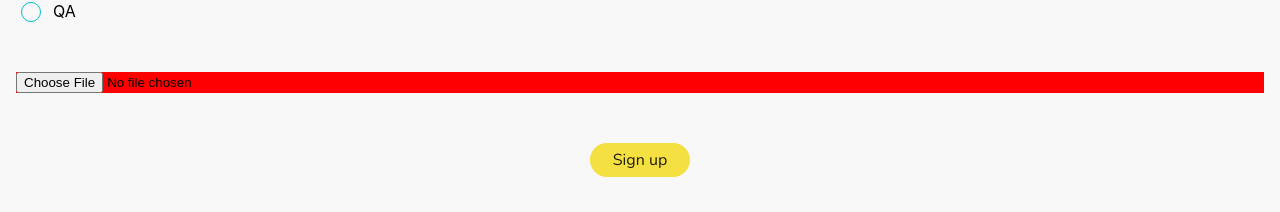
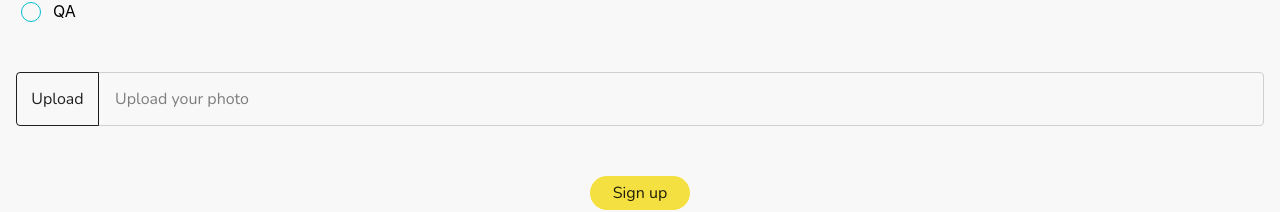
Before and after one commit to the-most-trained-trainee/TESTTASK2022, a React (Create React App) app: page / in a window 1280 px wide. Shown: the part 1217-1429 px from the top of the page. Built offline with nearby package versions, Linux system fonts and the light colour scheme; no server answers; the HTML template or start-up script is replaced by a standard one.

Commit message:
interim commit

```diff
--- a/src/components/UserCard/UserCard.module.scss
+++ b/src/components/UserCard/UserCard.module.scss
@@ -1,8 +1,4 @@
 .card_container {
-  // outline: 1px solid red;
-  // display: flex;
-  // flex-direction: column;
-  // justify-content: center;
   padding-top: 20px;
   padding-bottom: 20px;
   margin-bottom: 20px;
--- a/src/components/UserSubmit/UserSubmit.jsx
+++ b/src/components/UserSubmit/UserSubmit.jsx
@@ -128,6 +128,8 @@ const UserSubmit = () => {
             <label htmlFor="qa">QA</label>
           </div>
         </label>
+
+        <label htmlFor="file" className={styles.file_label}>
           <input
             type="file"
             name="file"
@@ -135,6 +137,18 @@ const UserSubmit = () => {
             accept="image/*,.png,.jpg,.gif,.webp"
             className={styles.photo_input}
           />
+          <div className={styles.file_input_area}>
+            <div className={styles.file_input_button}>
+              <span className={styles.file_input_button_span}>Upload</span>
+            </div>
+            <div className={styles.file_input_name}>
+              <span className={styles.file_input_file_name}>
+                Upload your photo
+              </span>
+            </div>
+          </div>
+        </label>
+
         <button type="submit" className={styles.submit_button}>
           Sign up
         </button>
--- a/src/components/UserSubmit/UserSubmit.module.scss
+++ b/src/components/UserSubmit/UserSubmit.module.scss
@@ -116,6 +116,65 @@
 // }
 
 .photo_input {
-  background-color: red;
+  width: 100%;
+  opacity: 0;
+  height: 54px;
+  position: absolute;
+}
+
+.file_label {
+  border-radius: 4px;
   margin-bottom: 50px;
+  height: 54px;
+  position: relative;
+  z-index: 2;
 }
+
+.file_input_area {
+  height: 30px;
+  margin-bottom: 10px;
+  height: 54px;
+  display: flex;
+}
+
+.file_input_button {
+  width: 83px;
+  height: 100%;
+  border: 1px solid rgba(0, 0, 0, 0.87);
+  border-radius: 4px 0px 0px 4px;
+  display: flex;
+  justify-content: center;
+  align-items: center;
+}
+
+.file_input_name {
+  flex-grow: 1;
+  margin-left: -1px;
+  height: 100%;
+  border-radius: 0px 4px 4px 0px;
+
+  border: 1px solid #d0cfcf;
+  display: flex;
+  align-items: center;
+  padding-left: 16px;
+  z-index: -1;
+}
+
+.file_input_button_span {
+  font-family: "Nunito";
+  font-style: normal;
+  font-weight: 400;
+  font-size: 16px;
+  line-height: 26px;
+  text-align: center;
+  color: rgba(0, 0, 0, 0.87);
+}
+
+.file_input_file_name {
+  font-family: "Nunito";
+  font-style: normal;
+  font-weight: 400;
+  font-size: 16px;
+  line-height: 26px;
+  color: #7e7e7e;
+}
--- a/src/index.css
+++ b/src/index.css
@@ -12,6 +12,10 @@ ul {
   list-style: none;
   padding: 0;
   margin: 0;
+}
+
+* {
+  box-sizing: border-box;
 }
 
 body {
```
Lines whose indentation alone changed are shown as unchanged.
